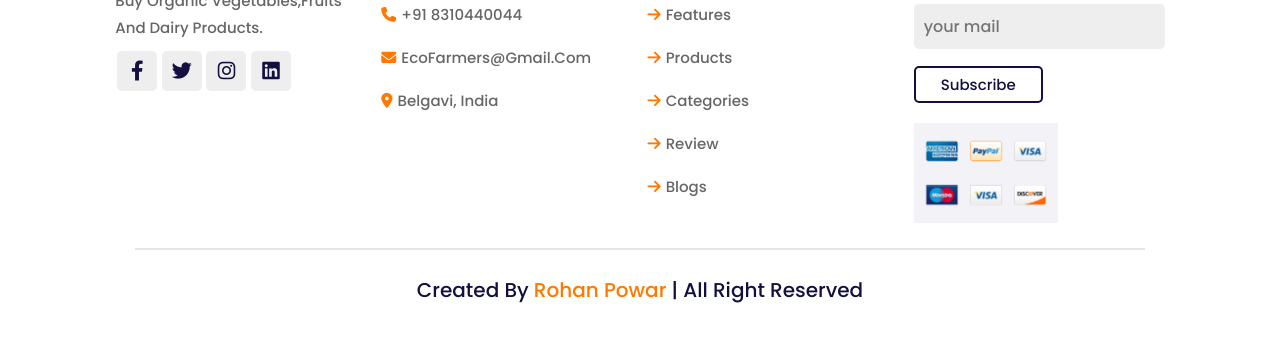
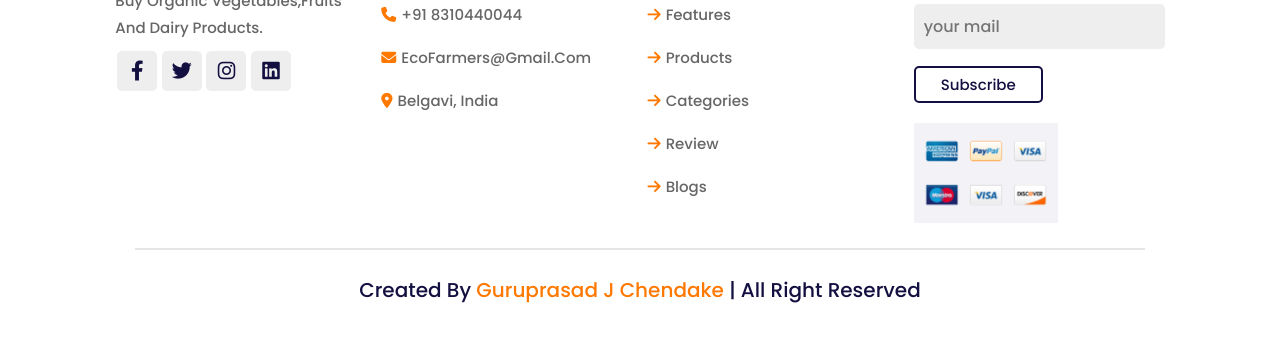
Before and after one commit to rohanpowar2107/EcoFarmers, a plain HTML site: page index.html in a window 1280 px wide. Shown: the part 4213-4554 px from the top of the page. Drawn offline with nearby package versions, Linux system fonts and the light colour scheme.

Commit message:
Update index.html

```diff
--- a/index.html
+++ b/index.html
@@ -488,7 +488,7 @@
 
     </div>
 
-    <div class="credit"> created by <span>Rohan Powar </span>| all right reserved</div>
+    <div class="credit"> created by <span>Guruprasad J Chendake </span>| all right reserved</div>
 
   </section>
 
```
